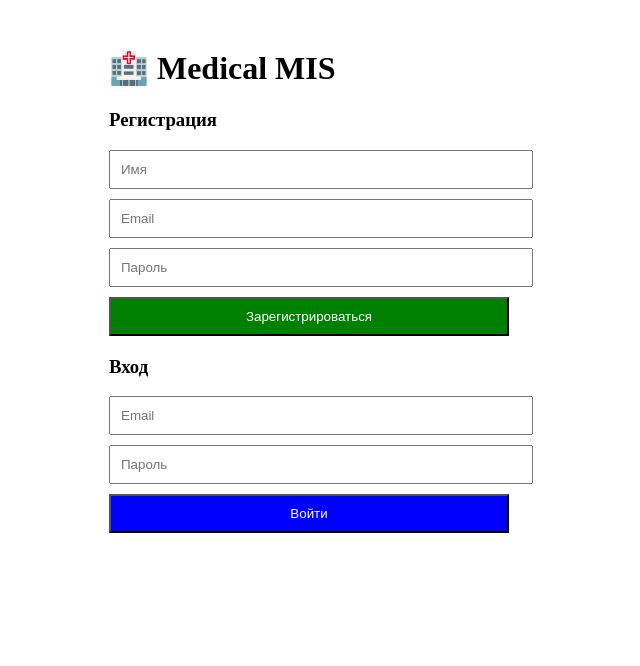
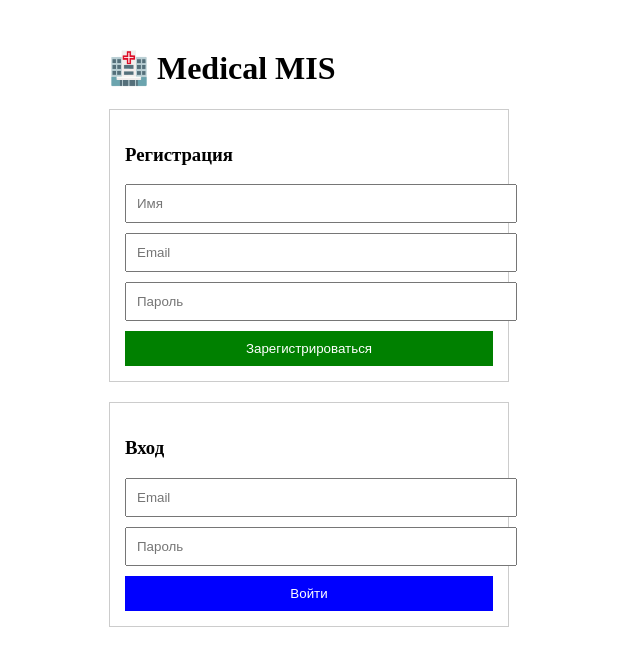
Before and after one commit to alexeysimashkin/medweb, a Next.js app: page / in a window 1280 px wide. Shown: the top 666 px of the page, without its empty margins (331-971 px from the left). Built offline with nearby package versions, Linux system fonts and the light colour scheme.

Commit message:
Update page.js

```diff
--- a/app/page.js
+++ b/app/page.js
@@ -15,7 +15,7 @@ export default function Home() {
       body: JSON.stringify({ fullName: name, email, password })
     });
     const data = await res.json();
-    setMessage(JSON.stringify(data));
+    setMessage(JSON.stringify(data, null, 2));
   };
 
   const login = async () => {
@@ -25,29 +25,33 @@ export default function Home() {
       body: JSON.stringify({ email, password })
     });
     const data = await res.json();
-    setMessage(JSON.stringify(data));
+    setMessage(JSON.stringify(data, null, 2));
   };
 
   return (
     <div style={{ padding: '20px', maxWidth: '400px', margin: 'auto' }}>
       <h1>🏥 Medical MIS</h1>
 
-      <div style={{ marginBottom: '20px' }}>
+      <div style={{ marginBottom: '20px', border: '1px solid #ccc', padding: '15px' }}>
         <h3>Регистрация</h3>
         <input style={{ width: '100%', padding: '10px', marginBottom: '10px' }} placeholder="Имя" onChange={(e) => setName(e.target.value)} />
         <input style={{ width: '100%', padding: '10px', marginBottom: '10px' }} placeholder="Email" onChange={(e) => setEmail(e.target.value)} />
         <input style={{ width: '100%', padding: '10px', marginBottom: '10px' }} placeholder="Пароль" type="password" onChange={(e) => setPassword(e.target.value)} />
-        <button onClick={register} style={{ width: '100%', padding: '10px', background: 'green', color: 'white' }}>Зарегистрироваться</button>
+        <button onClick={register} style={{ width: '100%', padding: '10px', background: 'green', color: 'white', border: 'none' }}>Зарегистрироваться</button>
       </div>
 
-      <div style={{ marginBottom: '20px' }}>
+      <div style={{ border: '1px solid #ccc', padding: '15px' }}>
         <h3>Вход</h3>
         <input style={{ width: '100%', padding: '10px', marginBottom: '10px' }} placeholder="Email" onChange={(e) => setEmail(e.target.value)} />
         <input style={{ width: '100%', padding: '10px', marginBottom: '10px' }} placeholder="Пароль" type="password" onChange={(e) => setPassword(e.target.value)} />
-        <button onClick={login} style={{ width: '100%', padding: '10px', background: 'blue', color: 'white' }}>Войти</button>
+        <button onClick={login} style={{ width: '100%', padding: '10px', background: 'blue', color: 'white', border: 'none' }}>Войти</button>
       </div>
 
-      {message && <pre style={{ background: '#f0f0f0', padding: '10px' }}>{message}</pre>}
+      {message && (
+        <div style={{ marginTop: '20px', background: '#f0f0f0', padding: '10px', borderRadius: '4px' }}>
+          <pre style={{ margin: 0, whiteSpace: 'pre-wrap' }}>{message}</pre>
+        </div>
+      )}
     </div>
   );
 }
```
